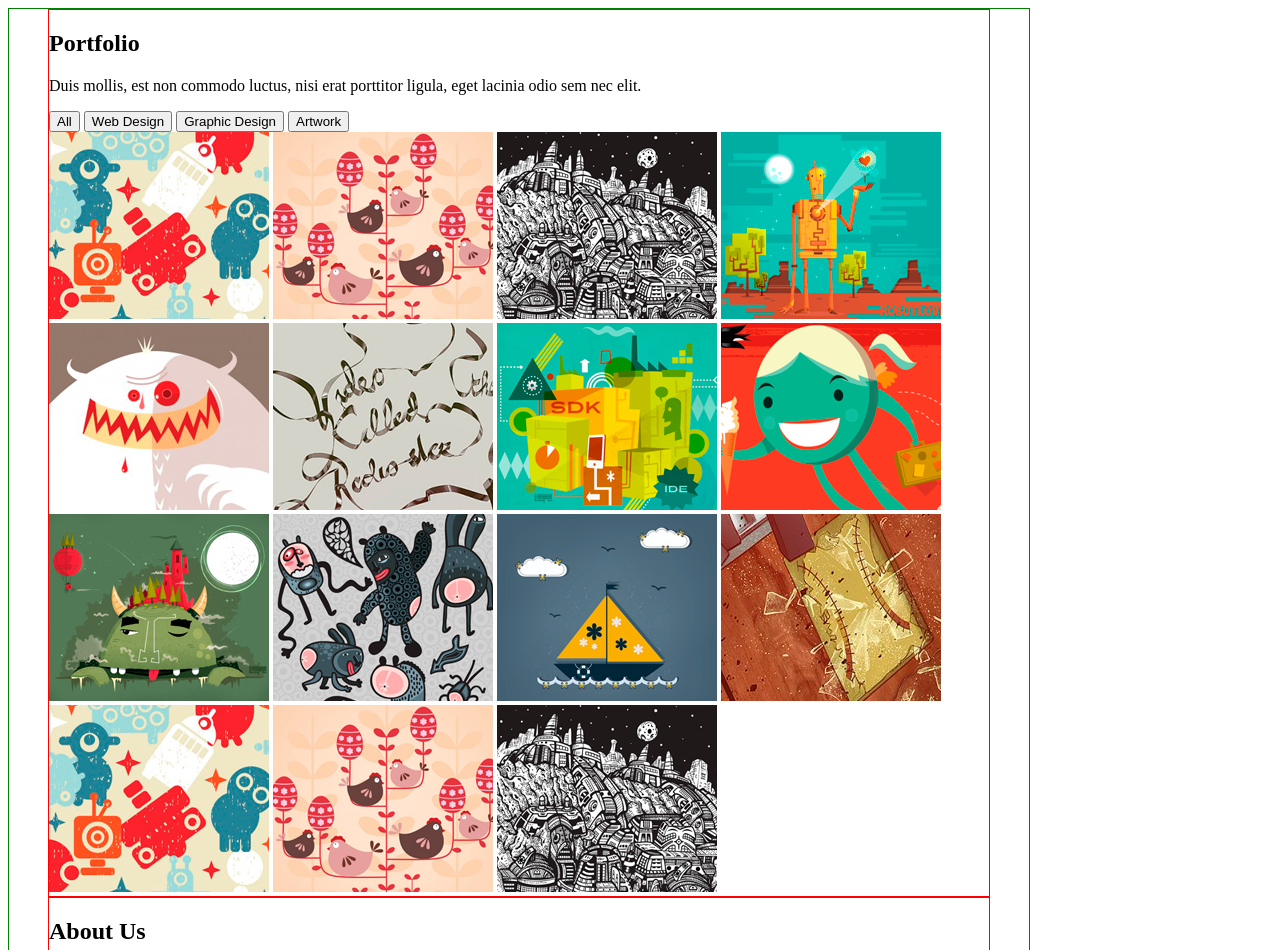
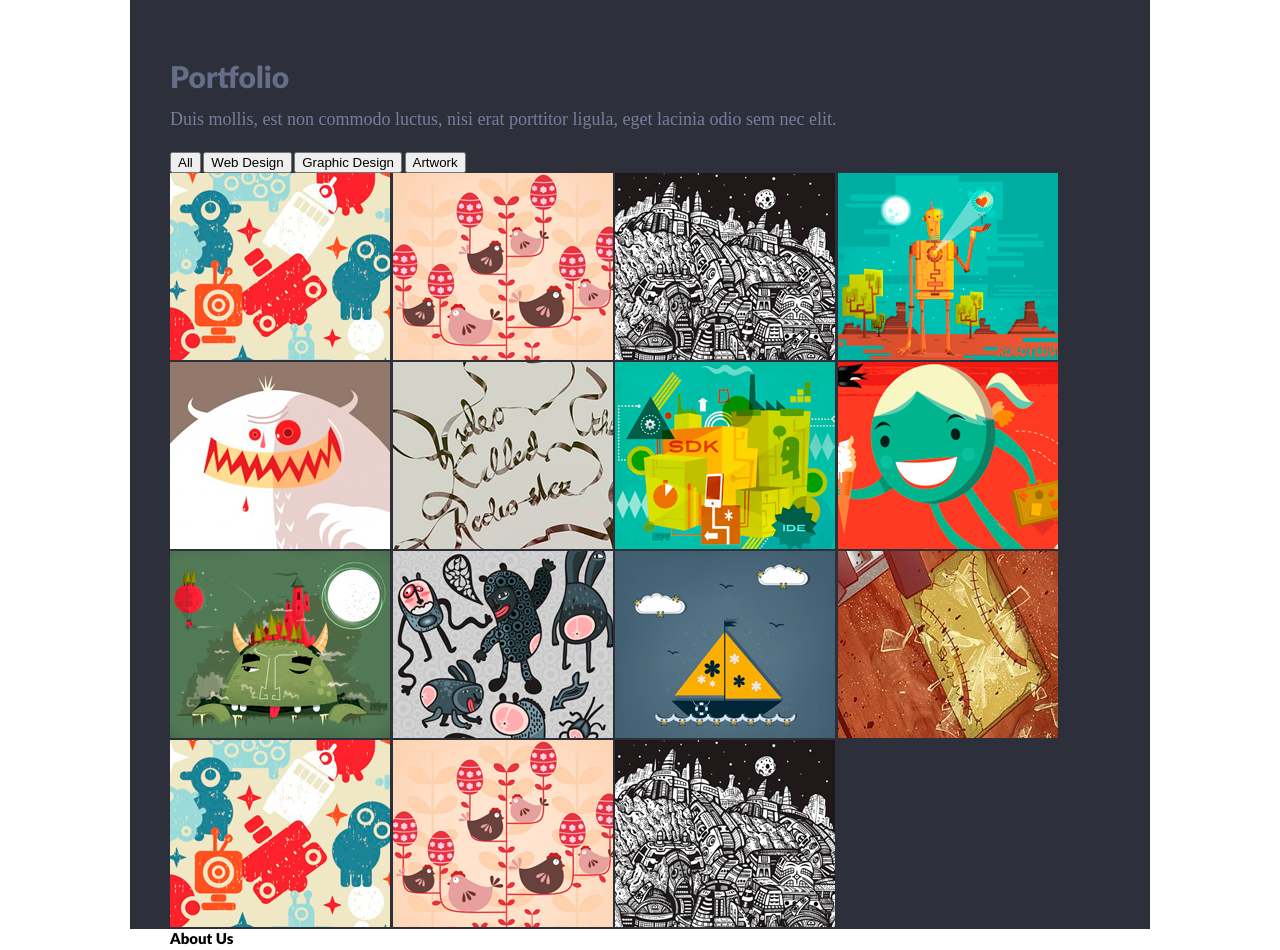
Before and after one commit to enl001/singolo, a website: page singolo2.html in a window 1280 px wide. Shown: the top 950 px of the page. Drawn offline with Linux system fonts and the light colour scheme.

Commit message:
feat: add portfolio text styles

```diff
--- a/sass/abstracts/_variables.scss
+++ b/sass/abstracts/_variables.scss
@@ -1,2 +1,17 @@
+$portfolio-background-color: rgb(45, 48, 58);
+$portfolio-border-color: rgb(50, 55, 70);
+$portfolio-title-color: rgb(102, 109, 137);
+$portfolio-text-color: rgb(118, 126, 158);
+$portfolio-image-background-color: rgb(70, 75, 94);
+$button-color-primary: rgb(118, 126, 158);
+$button-color-secondary: rgb(222, 222, 222);
+
+$about-us-background-color: rgb(242, 242, 242);
+$about-us-border-color: rgb(255, 255, 255);
+$about-us-title-color: rgb(102, 109, 137);
+$about-us-text-color: rgb(118, 126, 158);
+$about-us-social-color: rgb(102, 109, 137);
+$about-us-image-background-color: rgb(70, 75, 94);
+
 $page-background-width : 1020px;
 $content-width : 940px;
--- a/sass/base/_base.scss
+++ b/sass/base/_base.scss
@@ -0,0 +1,3 @@
+body, *, *:before, *:after {
+    box-sizing: border-box;
+}
--- /dev/null
+++ b/sass/base/_reset.scss
@@ -0,0 +1,4 @@
+html,body,h2,h3,section {
+    margin: 0;
+    padding: 0;
+}
--- /dev/null
+++ b/sass/base/_typography.scss
@@ -0,0 +1,23 @@
+$base-font-family: Lato, sans-serif;
+$base-font-size: 10px;
+
+$font-weight-light: 300;
+$font-weight-normal: normal;
+$font-weight-bold: bold;
+$font-weight-black: 900;
+
+html {
+    font-size: $base-font-size;
+}
+
+h2 {
+    font-family: $base-font-family;
+    font-weight: $font-weight-black;
+}
+
+h3 {
+    font-family: $base-font-family;
+    font-weight: $font-weight-black;
+    line-height: 17.86px;  //change!
+    font-size: 1.8rem;
+}
--- a/sass/components/_portfolio.scss
+++ b/sass/components/_portfolio.scss
@@ -0,0 +1,18 @@
+.portfolio {
+    background-color: $portfolio-background-color;
+      padding-top: 68px;
+
+    &__title{
+      font-size: 3rem;
+      line-height: 0.595;
+      text-align: left;
+      color: $portfolio-title-color;
+    }
+    &__text{
+      font-size: 1.8rem;
+      line-height: 1.667;
+      text-align: left;
+      color: $portfolio-text-color;
+    }
+
+}
--- a/sass/layout/_background-wrapper.scss
+++ b/sass/layout/_body-wrapper.scss
@@ -1,4 +1,4 @@
-.background-width {
+.body-content {
     max-width: $page-background-width;
-
+    margin: 0 auto;
 }
--- a/sass/layout/_wrapper.scss
+++ b/sass/layout/_wrapper.scss
@@ -1,4 +1,4 @@
 .wrapper {
     max-width: $content-width;
-    margin: auto;
+    margin: 0 auto;
 }
--- a/sass/singolo2.scss
+++ b/sass/singolo2.scss
@@ -1,8 +1,10 @@
-@import "abstracts/variables";
-@import "base/base";
-@import "layout/background-wrapper";
-@import "layout/wrapper";
+@import './base/reset';
+@import './abstracts/variables';
+@import "./base/base";
+@import './base/typography';
+@import "./layout/body-wrapper";
+@import "./layout/wrapper";
 
 // components
-@import "components/portfolio";
-@import "components/about-us";
+@import "./components/portfolio";
+@import "./components/about-us";
--- a/singolo2.html
+++ b/singolo2.html
@@ -7,7 +7,7 @@
     <link rel="stylesheet" href="singolo2.css">
     <link rel="stylesheet" href="fonts.css">
 </head>
-<body class="background-width">
+<body class="body-content">
     <section class="portfolio">
       <div class="wrapper">
         <h2 class="portfolio__title">Portfolio</h2>
```
Also changed, not shown: singolo2.css.
